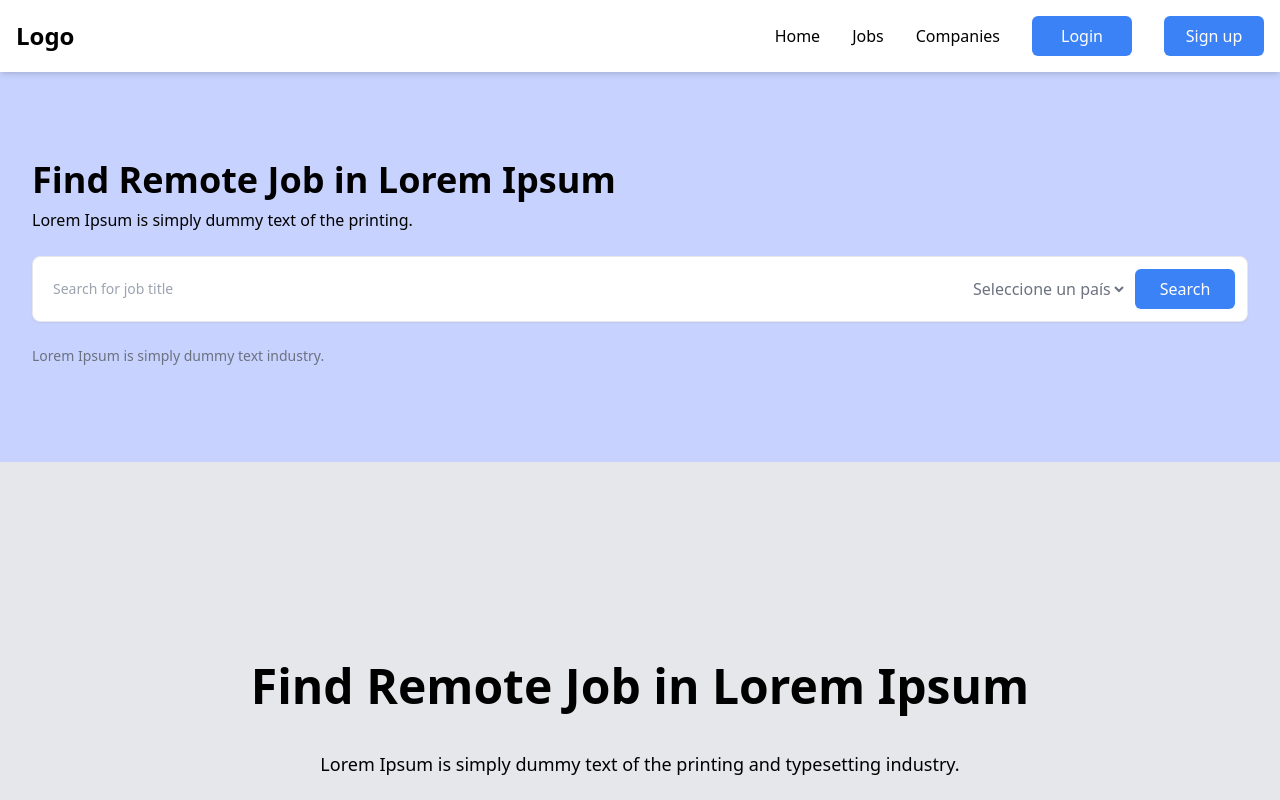
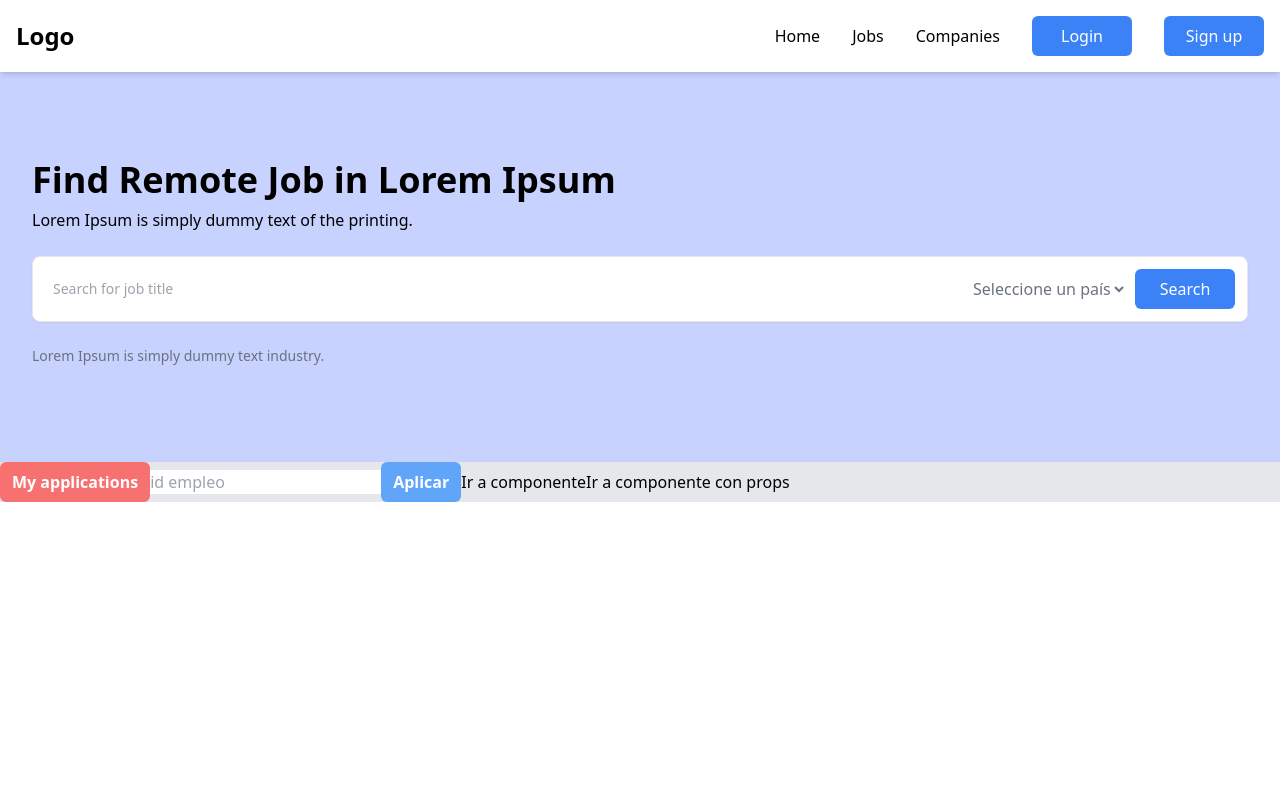
Before and after one commit to JBelcon/login-react, a React (Vite) app: page / in a window 1280 px wide. Shown: the top 800 px of the page. Built offline with nearby package versions, Linux system fonts and the light colour scheme.

Commit message:
btn application

```diff
--- /dev/null
+++ b/src/components/UserProfile.jsx
@@ -0,0 +1,26 @@
+import { postWithToken } from "../api";
+
+const UserProfile = () => {
+  const MyApplications = () => {
+    postWithToken("/api/jobs/me")
+      .then((data) => {
+        console.log(data);
+      })
+      .catch((error) => {
+        console.log(error);
+      });
+  };
+
+  return (
+    <>
+      <button
+        className="rounded-md bg-red-400 hover:bg-red-800 text-white font-bold py-2 px-3"
+        onClick={MyApplications}
+      >
+        My applications
+      </button>
+    </>
+  );
+};
+
+export { UserProfile };
--- a/src/pages/Home.jsx
+++ b/src/pages/Home.jsx
@@ -2,8 +2,8 @@ import { data } from "autoprefixer";
 import React, { useRef } from "react";
 import { Link } from "react-router-dom";
 import { putWithToken } from "../api";
+import { UserProfile } from "../components/UserProfile";
 import { InputSearchJobs } from "../components/InputSearchJobs";
-import { Temple } from "../components/Temple";
 
 const Home = () => {
   const empleo = useRef();
@@ -17,10 +17,11 @@ const Home = () => {
         console.log(error);
       });
   };
+
   return (
     <div className="bg-gray-200">
       <InputSearchJobs />
-      <Temple />
+      <UserProfile />
       <input ref={empleo} placeholder="id empleo" />
       <button
         className="rounded-md bg-blue-400 hover:bg-blue-800 text-white font-bold py-2 px-3"
```
Also changed, not shown: src/components/Template.jsx (renamed from src/components/Temple.jsx).
